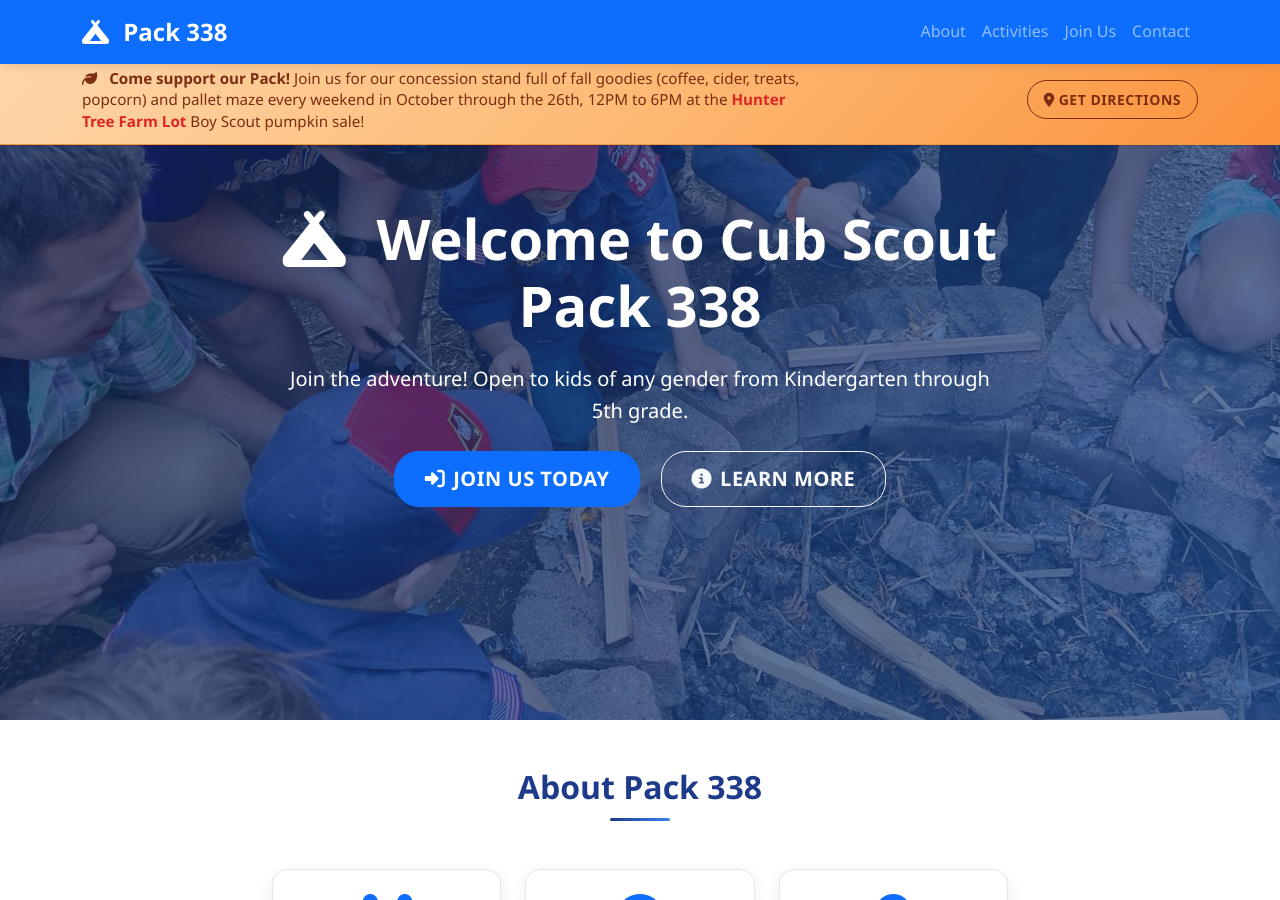
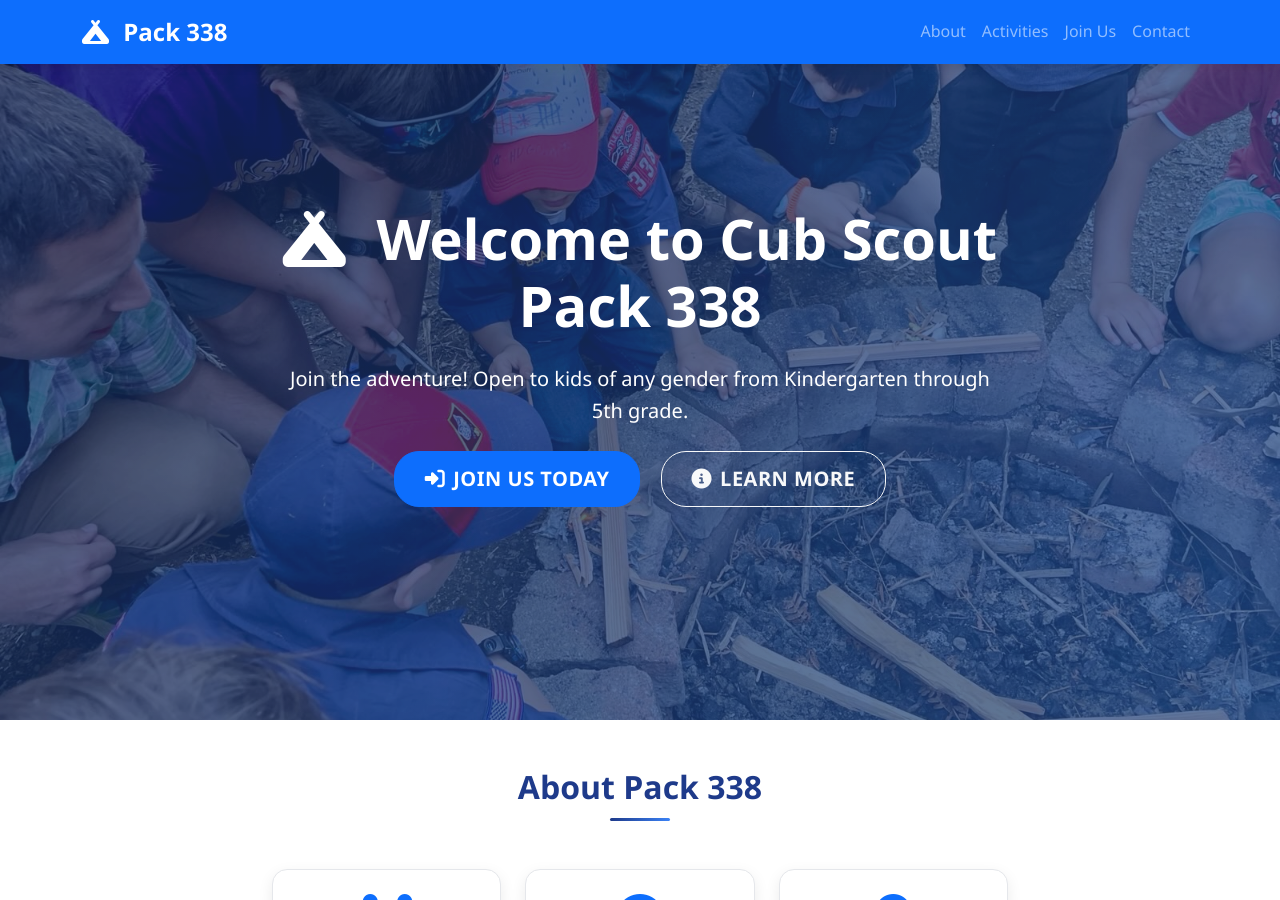
Before and after one commit to chrismetcalf/pack338seattle.org, a Jekyll site: the page built from index.html, in a window 1280 px wide and 900 px high. Built offline with Jekyll 4.4.1, drawn with Linux system fonts in a browser that asks for light colours.

Commit message:
Removing pumpkin ad

```diff
--- a/_layouts/default.html
+++ b/_layouts/default.html
@@ -48,28 +48,6 @@
         </div>
     </nav>
 
-    <!-- Announcement Bar -->
-    <div class="announcement-bar">
-        <div class="container">
-            <div class="row align-items-center">
-                <div class="col-md-8">
-                    <div class="announcement-content">
-                        <i class="fas fa-leaf me-2"></i>
-                        <strong>Come support our Pack!</strong>
-                        Join us for our concession stand full of fall goodies (coffee, cider, treats, popcorn) and pallet maze every weekend in October through the 26th, 12PM to 6PM at the
-                        <a href="https://maps.google.com/maps?q=7744+35th+Ave+NE+Seattle,+WA+98115" target="_blank" class="announcement-link">Hunter Tree Farm Lot</a>
-                        Boy Scout pumpkin sale!
-                    </div>
-                </div>
-                <div class="col-md-4 text-md-end">
-                    <a href="https://maps.google.com/maps?q=7744+35th+Ave+NE+Seattle,+WA+98115" target="_blank" class="btn btn-outline-secondary btn-sm announcement-btn">
-                        <i class="fas fa-map-marker-alt me-1"></i>Get Directions
-                    </a>
-                </div>
-            </div>
-        </div>
-    </div>
-
     <!-- Main Content -->
     <main>
         {{ content }}
--- a/assets/css/style.css
+++ b/assets/css/style.css
@@ -112,7 +112,7 @@ body {
     align-items: center;
     position: relative;
     overflow: hidden;
-    padding-top: 140px; /* Account for navbar (76px) + announcement bar (~64px) */
+    padding-top: 80px; /* Account for navbar */
 }
 
 /* Hero title styling to prevent wrapping */
@@ -368,7 +368,7 @@ footer a:hover {
 @media (max-width: 768px) {
     .hero-section {
         min-height: 60vh;
-        padding: 120px 0 60px 0; /* Account for navbar + announcement bar on mobile */
+        padding: 80px 0 60px 0; /* Account for navbar on mobile */
     }
 
     /* Optimize image for mobile */
```
Also changed, not shown: Gemfile.lock.
